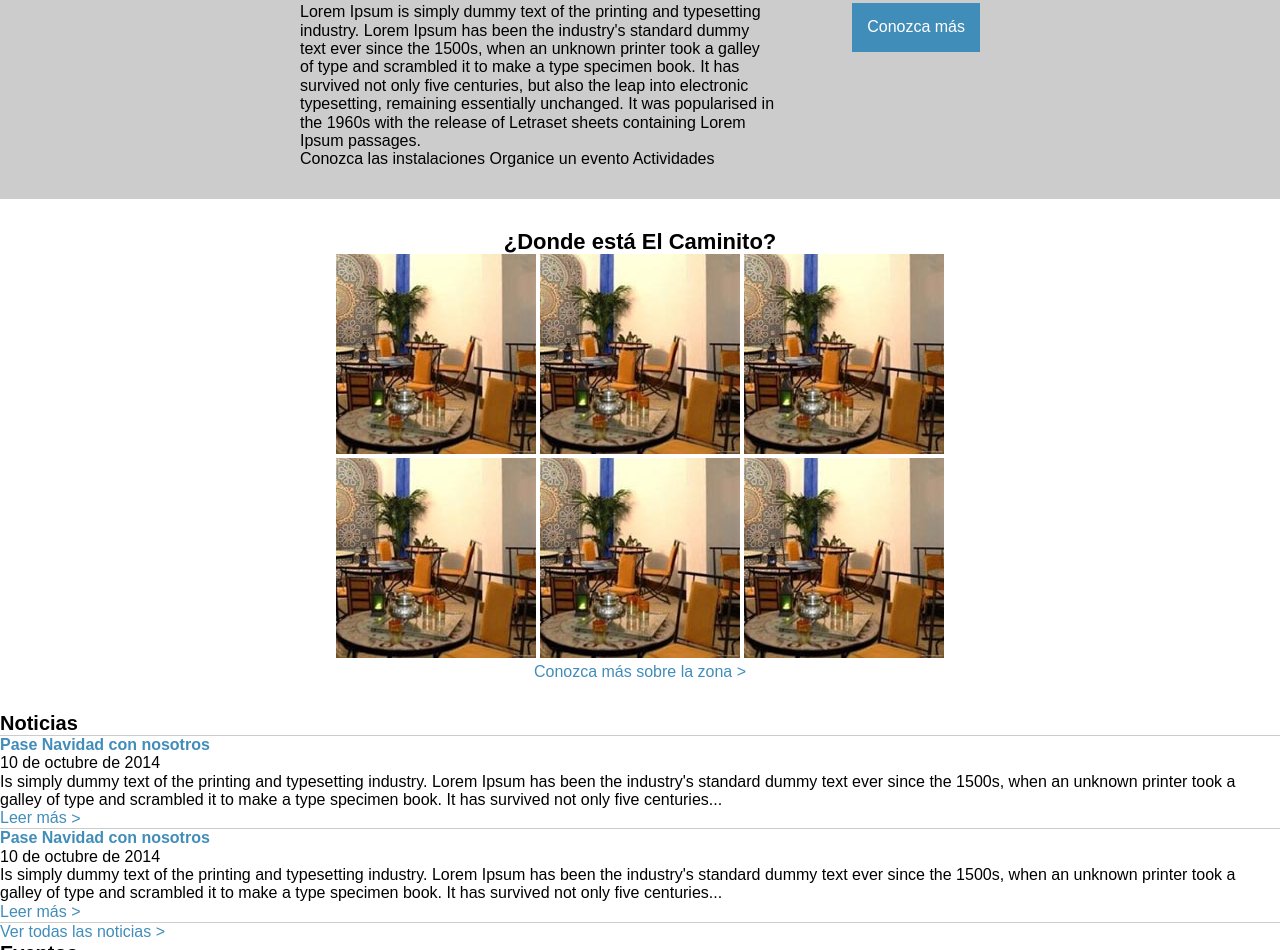
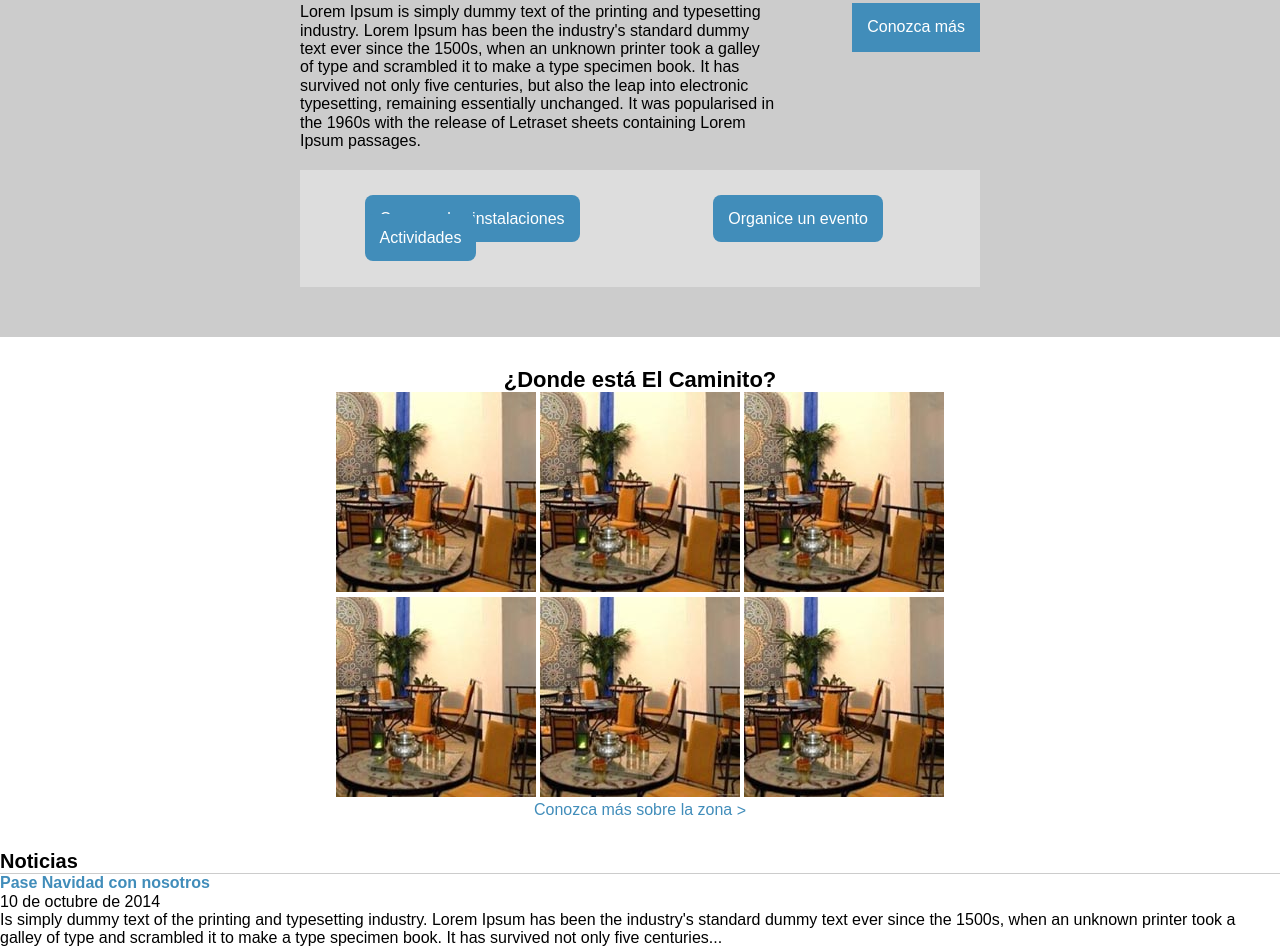
Before and after one commit to carolina-loaiza/elcaminito, a plain HTML site: page index.html in a window 1280 px wide. Shown: the part 974-1924 px from the top of the page. Drawn offline with nearby package versions, Linux system fonts and the light colour scheme.

Commit message:
Agrego la paete de abouth

```diff
--- a/css/main.css
+++ b/css/main.css
@@ -47,11 +47,26 @@ li {
 	font-weight: bold;
 }
 
+.button-area {
+	margin-top: 20px;
+	padding: 40px 0;
+	background-color: #ddd;
+	margin: 20px auto;
+}
+
 .button-read-more {
 	color: #fff;
 	background-color: #418dba;
 	float: right;
 	padding: 15px;
+}
+
+.button-about {
+	border-radius: 8px;
+	color: #fff;
+	background-color: #418dba;
+	padding: 15px;
+	margin: 0 9.5%;
 }
 
 .header-banner {
--- a/index.html
+++ b/index.html
@@ -35,10 +35,10 @@
     <h3>¿Por qué escojer El Caminito?</h3>
     <a class="button-read-more" href="#">Conozca más</a>
     <p>Lorem Ipsum is simply dummy text of the printing and typesetting industry. Lorem Ipsum has been the industry's standard dummy text ever since the 1500s, when an unknown printer took a galley of type and scrambled it to make a type specimen book. It has survived not only five centuries, but also the leap into electronic typesetting, remaining essentially unchanged. It was popularised in the 1960s with the release of Letraset sheets containing Lorem Ipsum passages.</p>
-    <div class="button-about">
-      <a href="#">Conozca las instalaciones</a>
-      <a href="#">Organice un evento</a>
-      <a href="#">Actividades</a>
+    <div class="button-area">
+      <a class="button-about" href="#">Conozca las instalaciones</a>
+      <a class="button-about" href="#">Organice un evento</a>
+      <a class="button-about" href="#">Actividades</a>
     </div>
   </section>
   <!-- /about -->
```
